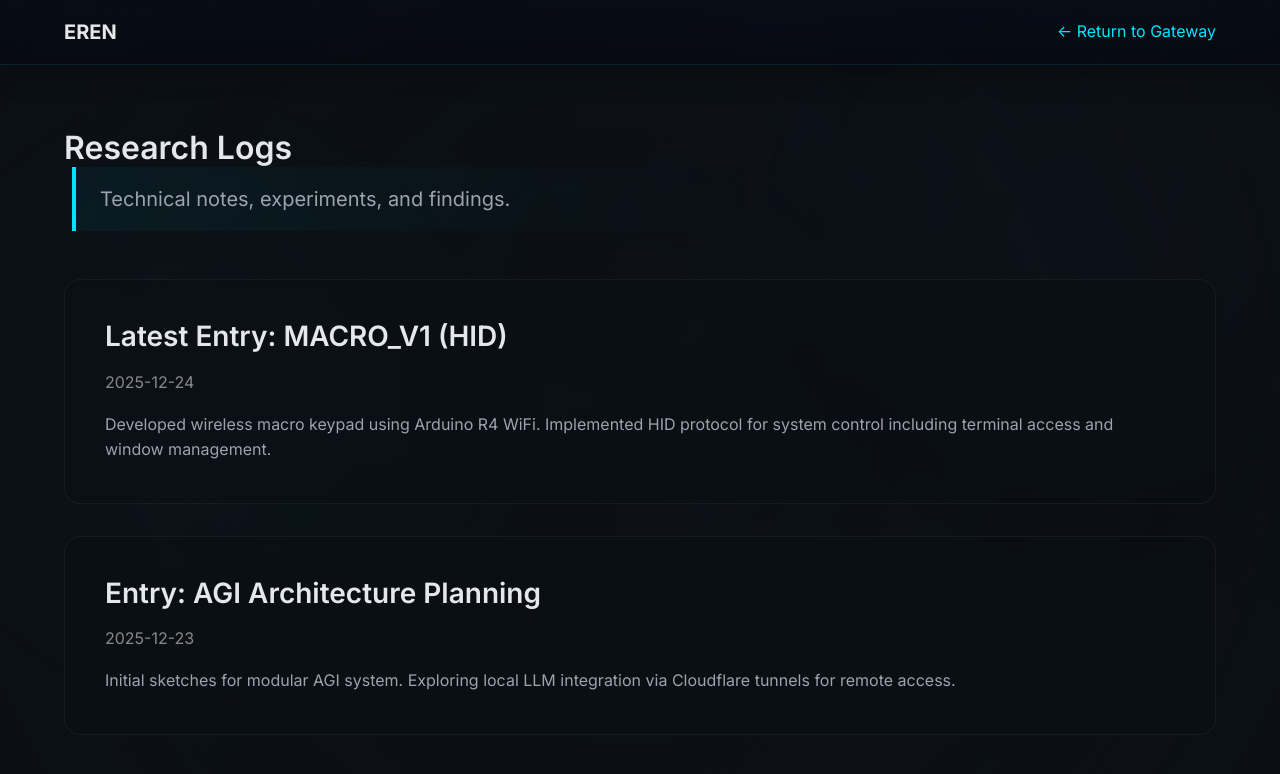
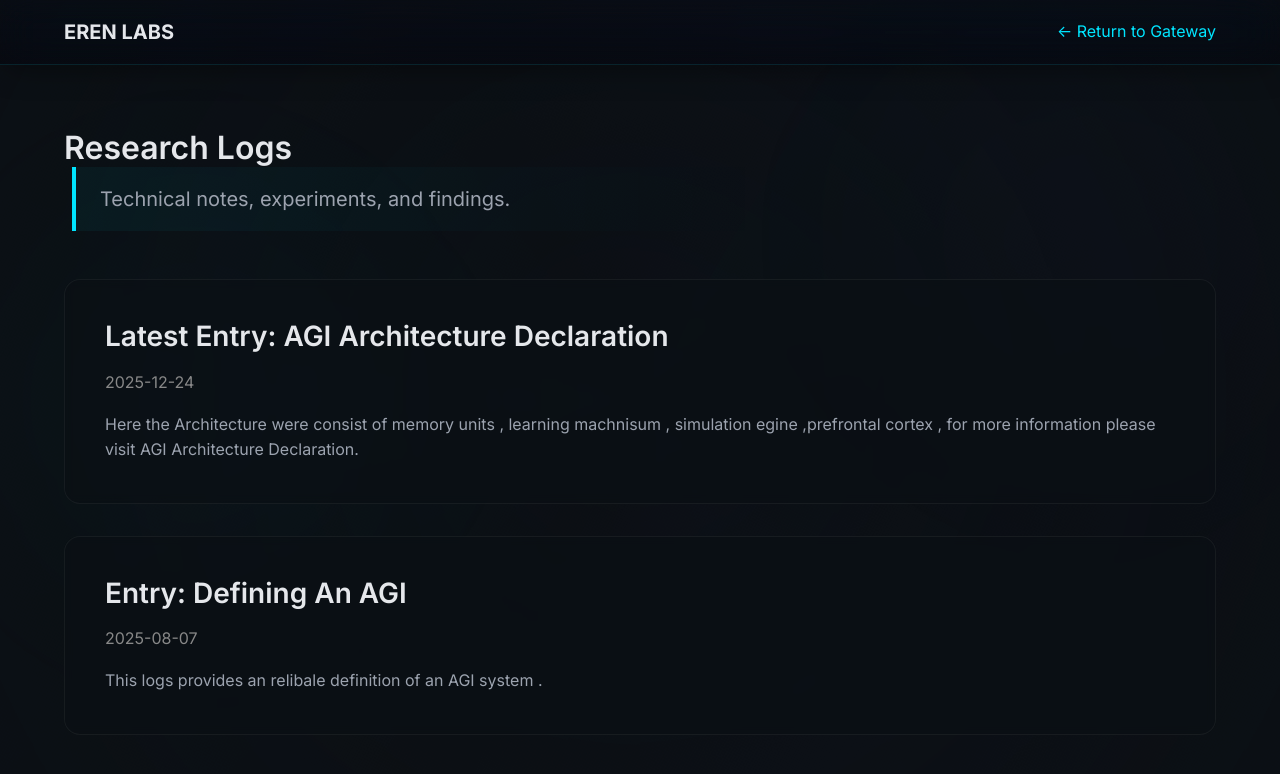
Before and after one commit to erenlabs-agi/MAINFRAME, a plain HTML site: page pages/research.html in a window 1280 px wide. Drawn offline with Linux system fonts and the light colour scheme.

Commit message:
newer update

```diff
--- a/pages/research.html
+++ b/pages/research.html
@@ -17,7 +17,7 @@
 <body>
     <header>
         <div class="container">
-            <a href="../index.html" style="font-weight:700; font-size: 1.25rem;">EREN</a>
+            <a href="../index.html" style="font-weight:700; font-size: 1.25rem;">EREN LABS</a>
             <nav>
                 <a href="../index.html" style="color: var(--accent);">← Return to Gateway</a>
             </nav>
@@ -29,17 +29,15 @@
         <p class="hero-subtitle animate-fade-in delay-2">Technical notes, experiments, and findings.</p>
 
         <div class="card animate-fade-in delay-3" style="margin-bottom: 2rem;">
-            <h3>Latest Entry: MACRO_V1 (HID)</h3>
+            <h3>Latest Entry: AGI Architecture Declaration </h3>
             <p style="margin-bottom: 1rem; color: #888;">2025-12-24</p>
-            <p>Developed wireless macro keypad using Arduino R4 WiFi. Implemented HID protocol for system control
-                including terminal access and window management.</p>
+            <p>Here the Architecture were consist of memory units , learning machnisum , simulation egine ,prefrontal cortex , for more information please visit <a href="https://github.com/erenlabs/AGI-Architecture-Declaration">AGI Architecture Declaration</a>.</p>
         </div>
 
         <div class="card animate-fade-in delay-4">
-            <h3>Entry: AGI Architecture Planning</h3>
-            <p style="margin-bottom: 1rem; color: #888;">2025-12-23</p>
-            <p>Initial sketches for modular AGI system. Exploring local LLM integration via Cloudflare tunnels for
-                remote access.</p>
+            <h3>Entry: Defining An AGI </h3>
+            <p style="margin-bottom: 1rem; color: #888;">2025-08-07</p>
+            <p>This logs provides an relibale definition of an AGI system .</p>
         </div>
     </main>
 
```
Also changed, not shown: index.html (+1 -1 lines), pages/api.html (+2 -10 lines), pages/contact.html (+4 -2 lines), pages/live.html (+3 -6 lines).
